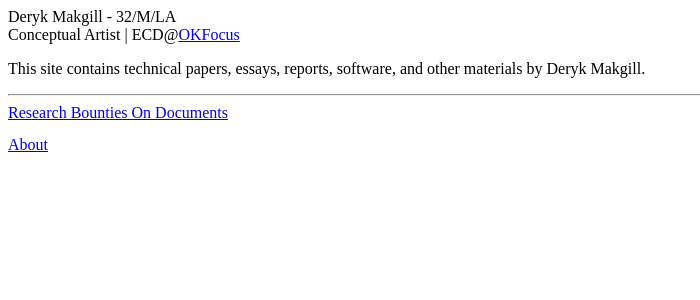
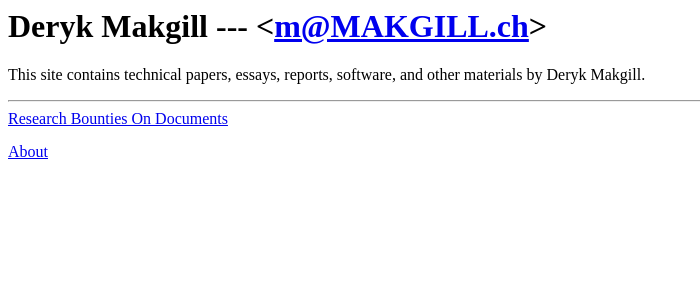
Before and after one commit to derykmakgill/website, a Jekyll site: the page built from index.md, in a window 1280 px wide. Shown: the top 300 px of the page, without its empty margins (0-700 px from the left). Built offline with Jekyll 4.4.1, drawn with Linux system fonts in a browser that asks for light colours.

Commit message:
Update index.md

```diff
--- a/index.md
+++ b/index.md
@@ -2,7 +2,8 @@
 layout: default
 ---
 
-<div class="text-links">Deryk Makgill - 32/M/LA <br> Conceptual Artist | ECD@<a href="http://okfoc.us" data="forward thinking creative agency">OKFocus</a></div>
+<h1>Deryk Makgill ---
+&lt;<a href="makgill.ch">m@MAKGILL.ch</a>&gt;</h1>
 
 This site contains technical papers, essays, reports, software, and other materials by Deryk Makgill.
 
```
